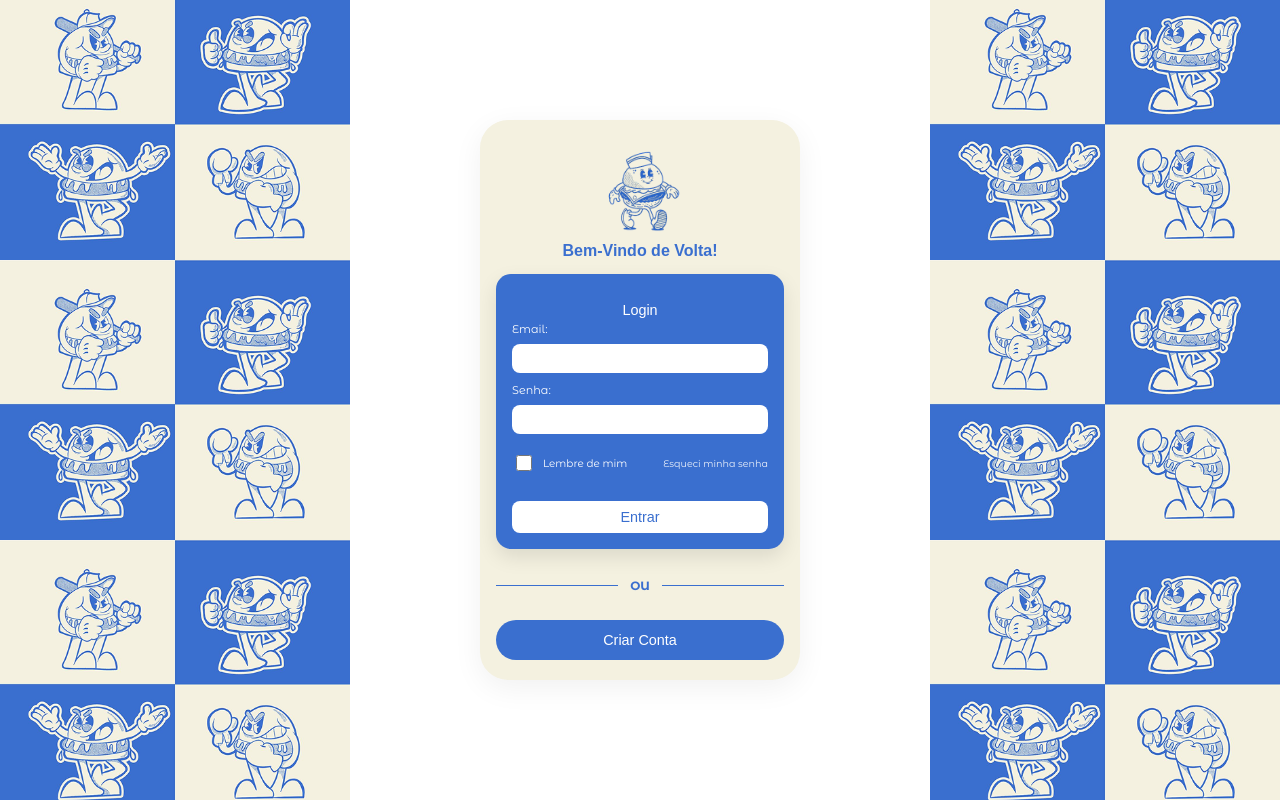
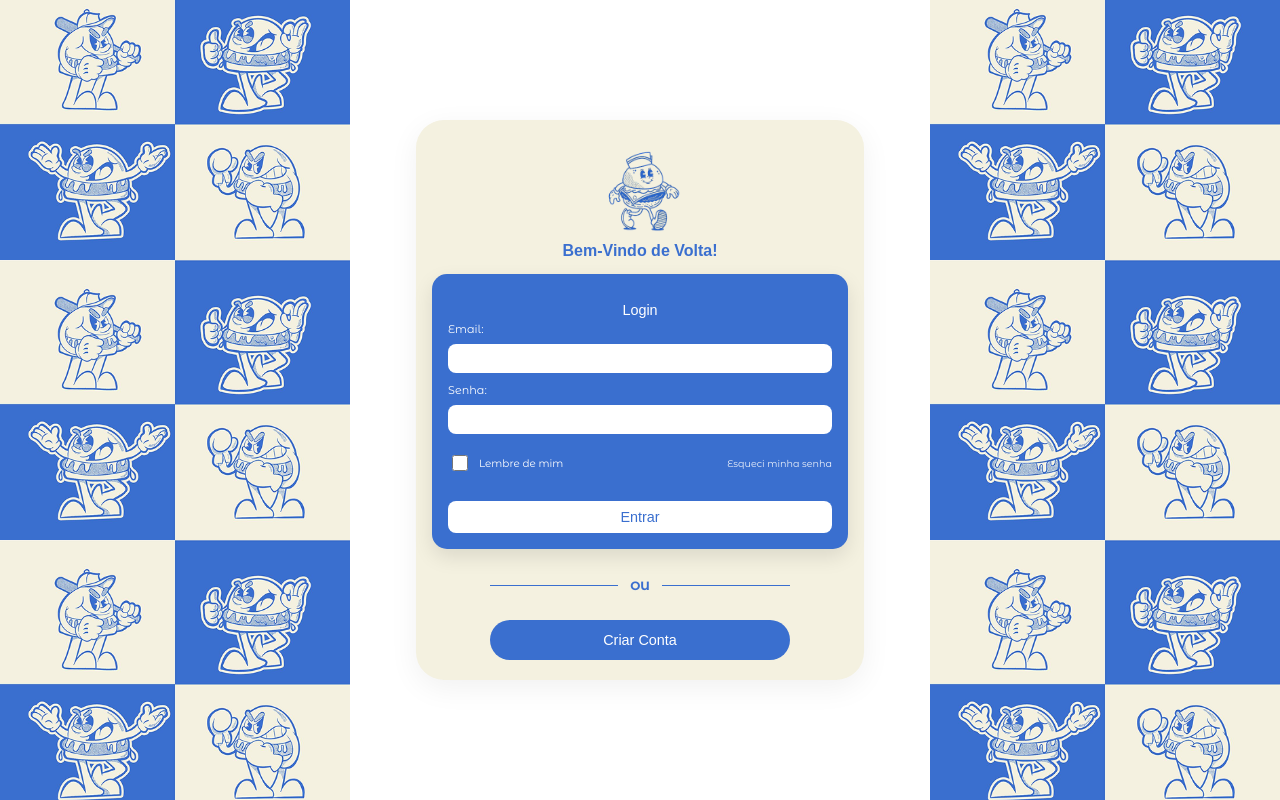
Before and after one commit to Nathsanfer/order-tech-front, a Next.js app: page / in a window 1280 px wide. Built offline with nearby package versions, Linux system fonts and the light colour scheme; a web font is replaced by a local one.

Commit message:
feat: increase form width for better usability

```diff
--- a/src/app/page.module.css
+++ b/src/app/page.module.css
@@ -44,7 +44,7 @@
   flex-direction: column;
   align-items: center;
   justify-content: flex-start;
-  width: 40rem;
+  width: 50rem;
   min-height: 48rem;
   border-radius: 28px;
   padding: 2.25rem 2rem;
@@ -356,7 +356,7 @@
 
   .form {
     width: 100%;
-    max-width: 24rem;
+    max-width: 30rem;
     min-height: auto;
     padding: 1.75rem 1.5rem;
     gap: 1.15rem;
@@ -461,7 +461,7 @@
   }
 
   .form {
-    width: 22rem;
+    width: 28rem;
     min-height: 30rem;
     padding: 1.5rem 1.25rem;
     gap: 1.15rem;
@@ -564,7 +564,7 @@
   }
 
   .form {
-    width: 20rem;
+    width: 28rem;
     min-height: 35rem;
     padding: 1rem;
   }
```
